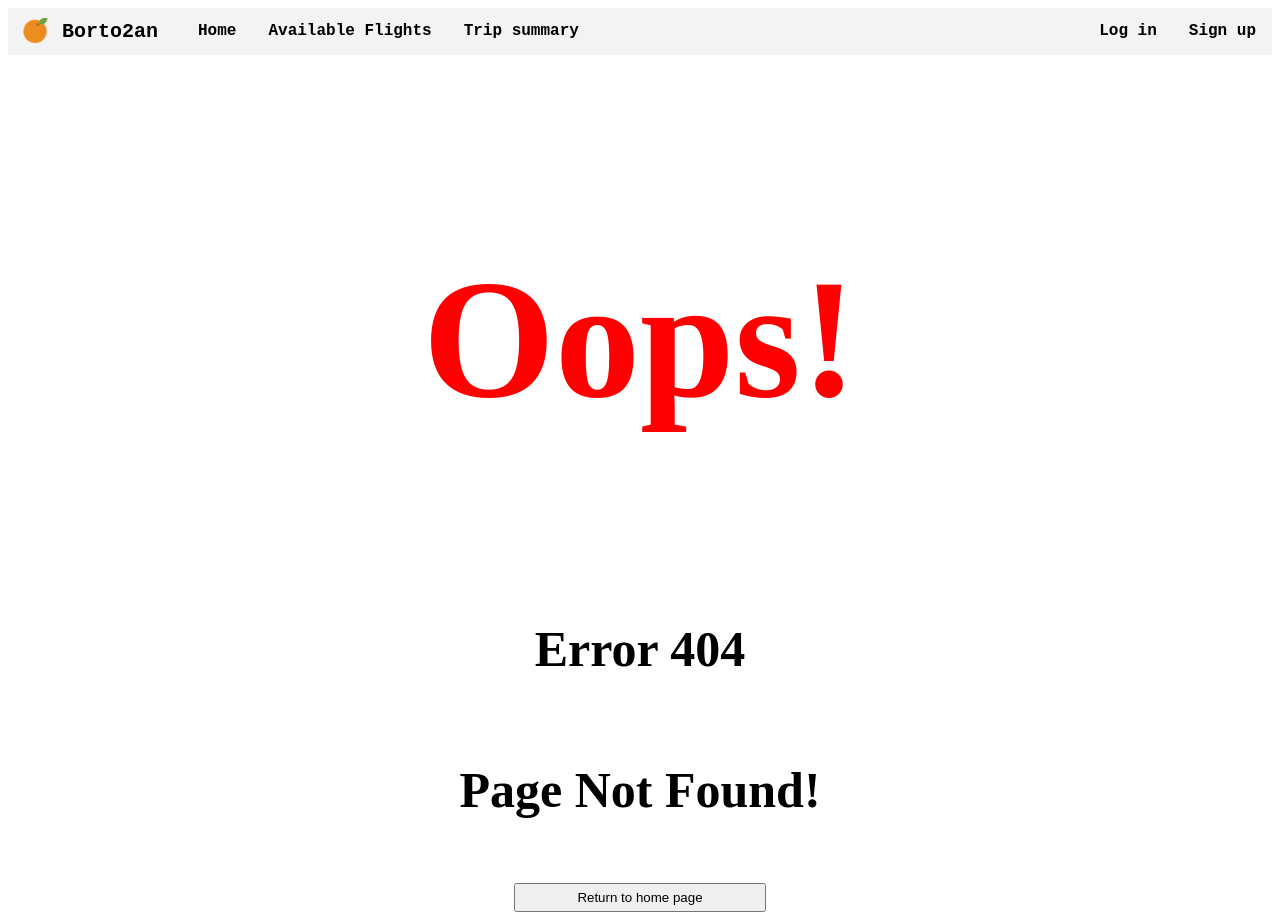
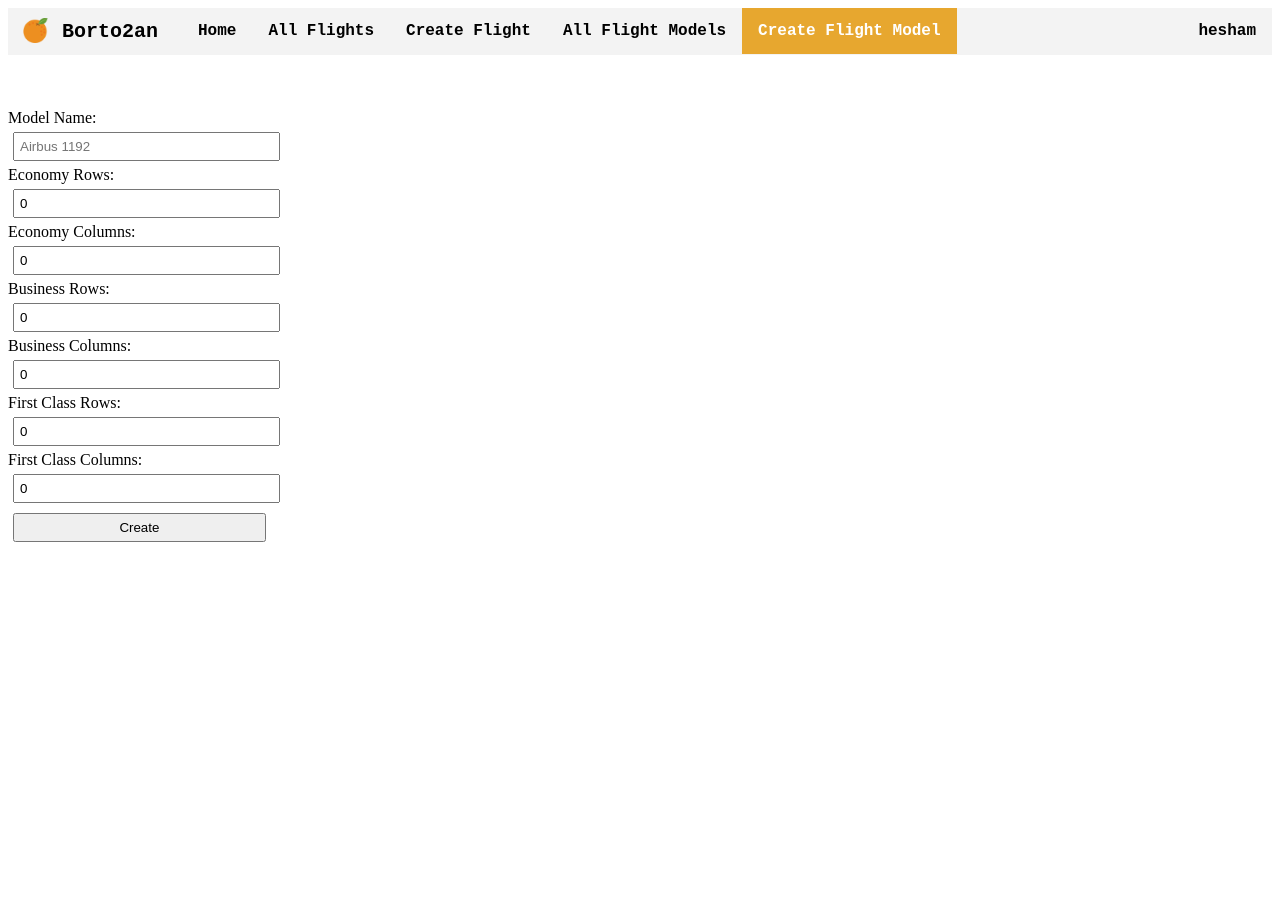
Before and after one commit to youssef204/Borto2an-, a React (Create React App) app in the folder client/: page /create_model in a window 1280 px wide. Before the commit this address had no page. After the commit the page ends 800 px from the top, so only its background shows below. Built offline with nearby package versions, Linux system fonts and the light colour scheme.

Commit message:
flight model front end finished

```diff
--- a/client/src/App.css
+++ b/client/src/App.css
@@ -24,3 +24,6 @@ button {
 .showAllDetails {
   width: 90%;
 }
+.deleteModel {
+  width: 90%;
+}
--- a/client/src/App.js
+++ b/client/src/App.js
@@ -10,13 +10,15 @@ import FlightDetails from './components/FlightDetails';
 import UpdateFlight from "./components/UpdateFlight";
 import "./App.css";
 import NavBar from "./components/NavBar/NavBar";
+import CreateModel from "./components/CreateModel";
+import AllModels from './components/AllModels';
 
 
 function App() {
   return (
     <>
     <Router>
-      <NavBar></NavBar>
+      <NavBar user={{name:'hesham',isAdmin:true}}></NavBar>
        <br/><br/><br/>
       <div>
         <Switch>
@@ -29,6 +31,8 @@ function App() {
           <Route exact path='/search_results' component={SearchResults} />
           <Route exact path='/flight_details' component={FlightDetails} />
           <Route exact path="/update_flight" component={UpdateFlight} />
+          <Route exact path="/create_model" component={CreateModel} />
+          <Route exact path='/all_models' component={AllModels} />
 
           <Route component={PageNotFound} />
         </Switch>
--- /dev/null
+++ b/client/src/components/AllModels.js
@@ -0,0 +1,92 @@
+import React from 'react'
+import axios from 'axios';
+import Model from './Model';
+import { Component } from 'react';
+
+class AllFlights extends Component {
+    constructor(props) {
+        super(props);
+        this.state = {
+            models: []
+        }
+    }
+
+    getAllModels = () =>{
+        axios
+            .get('http://localhost:8000/api/airplaneModel/showAllModels')
+            .then(res => {
+                console.log(res.msg);
+                this.setState(
+                    {
+                        models: res.data
+                    }
+                )
+            })
+            .catch(err => {
+                console.log(err);
+            })
+    };
+
+    componentDidMount() {
+        this.getAllModels();
+    };
+
+    deleteModel = id => {
+      axios
+        .delete('http://localhost:8000/api/airplaneModel/'+id)
+        .then(res => {this.getAllModels(); this.render();})
+        .catch(err =>{
+            alert("Error occurred in deletion");
+        });
+    };
+
+
+  render() {
+    let modellist;
+    const models = this.state.models;
+    if (!models) {
+      modellist = "there is no flights !";
+    } else {
+      modellist = models.map((model) => (
+        <Model
+        _id={model._id}
+        name={model.name}
+        economyRows={model.economyRows}
+        economyColumns={model.economyColumns}
+        businessRows={model.businessRows}
+        businessColumns={model.businessColumns}
+        firstClassRows={model.firstClassRows}
+        firstClassColumns={model.firstClassColumns}
+        deleteModel={this.deleteModel}
+        />
+      ));
+    }
+
+    return (
+      <body>
+        <div>
+
+          <table
+            style={{
+              marginLeft: "auto",
+              marginRight: "auto",
+            }}
+          >
+            <tr>
+              <th>Name</th>
+              <th>Economy Rows</th>
+              <th>Economy Columns</th>
+              <th>Business Rows</th>
+              <th>Business Columns</th>
+              <th>First Class Rows</th>
+              <th>First Class Columns</th>
+            </tr>
+            {modellist}
+          </table>
+        </div>
+      </body>
+    );
+  }
+}
+
+export default AllFlights;
--- /dev/null
+++ b/client/src/components/CreateModel.js
@@ -0,0 +1,133 @@
+import React from "react";
+import axios from "axios";
+
+class CreateModel extends React.Component {
+    constructor(){
+        super();
+        this.state = {
+            name:'',
+            economyRows:0,
+            economyColumns:0,
+            businessRows:0,
+            businessColumns:0,
+            firstClassRows:0,
+            firstClassColumns:0
+
+        }
+    }
+
+    onChange = (e) => {
+        this.setState({ [e.target.name]: e.target.value });
+    };
+
+    onSubmit = e => {
+    e.preventDefault();
+
+    const data = {
+      name: this.state.name,
+      economyRows: this.state.economyRows,
+      economyColumns: this.state.economyColumns,
+      businessRows: this.state.businessRows,
+      businessColumns: this.state.businessColumns,
+      firstClassRows: this.state.firstClassRows,
+      firstClassColumns: this.state.firstClassColumns
+    };
+    axios
+      .post('http://localhost:8000/api/airplaneModel', data)
+      .then(res => {
+        this.setState({
+            name:'',
+            economyRows:0,
+            economyColumns:0,
+            businessRows:0,
+            businessColumns:0,
+            firstClassRows:0,
+            firstClassColumns:0
+        })
+        this.props.history.push("/all_models");
+        alert("Flight Model created successfully!!");
+      })
+      .catch(err => {
+        alert("Enter Valid Data");
+      });
+  };
+
+    render() {
+        return (<>
+
+              <form noValidate onSubmit={this.onSubmit}>
+                Model Name:
+                <div>
+                  <input
+                    type='text'
+                    placeholder='Airbus 1192'
+                    name='name'
+                    value={this.state.name}
+                    onChange={this.onChange}
+                  />
+                </div>
+                Economy Rows:
+                <div>
+                  <input
+                    type='number'
+                    name='economyRows'
+                    value={this.state.economyRows}
+                    onChange={this.onChange}
+                  />
+                </div>
+                Economy Columns:
+                <div>
+                  <input
+                    type='number'
+                    name='economyColumns'
+                    value={this.state.economyColumns}
+                    onChange={this.onChange}
+                  />
+                </div>
+                Business Rows:
+                <div>
+                  <input
+                    type='number'
+                    name='businessRows'
+                    value={this.state.businessRows}
+                    onChange={this.onChange}
+                  />
+                </div>
+                Business Columns:
+                <div>
+                  <input
+                    type='number'
+                    name='businessColumns'
+                    value={this.state.businessColumns}
+                    onChange={this.onChange}
+                  />
+                </div>
+                First Class Rows:
+                <div>
+                  <input
+                    type='number'
+                    name='firstClassRows'
+                    value={this.state.firstClassRows}
+                    onChange={this.onChange}
+                  />
+                </div>
+                First Class Columns:
+                <div>
+                  <input
+                    type='number'
+                    name='firstClassColumns'
+                    value={this.state.firstClassColumns}
+                    onChange={this.onChange}
+                  />
+                </div>
+
+                <button>
+                  Create
+                </button>
+              </form>
+          </>
+    );
+    }
+}
+
+export default CreateModel;
--- /dev/null
+++ b/client/src/components/Model.js
@@ -0,0 +1,26 @@
+import React from 'react';
+
+
+function Flight({ _id,name, economyRows, economyColumns, businessRows, businessColumns, firstClassRows, firstClassColumns, deleteModel}) {
+
+  return (
+    <>
+    <tr style={{ background: "#dddddd" }}>
+      <td style={{ padding: "15px" }}> {name}</td>
+      <td style={{ padding: "15px" }}> {economyRows}</td>
+      <td style={{ padding: "15px" }} >{economyColumns}</td>
+      <td style={{ padding: "15px" }}>{businessRows}</td>
+      <td style={{ padding: "15px" }} >{businessColumns}</td>
+      <td style={{ padding: "15px" }}>{firstClassRows}</td>
+      <td style={{ padding: "15px" }} >{firstClassColumns}</td>
+
+      <button className="deleteModel" onClick = {()=>deleteModel(_id)} >
+        Delete
+      </button >
+    </tr>
+    </>
+
+  )
+}
+
+export default Flight
--- a/client/src/components/NavBar/NavBar.js
+++ b/client/src/components/NavBar/NavBar.js
@@ -58,6 +58,16 @@ function NavigationBar({user}) {
 
       <li className="NavBar">
         <Link to="/create_flight" exact className="NavBar">Create Flight</Link>
+      </li>
+
+      <li className="NavBar">
+        <Link to="/all_models" exact className="NavBar">All Flight Models</Link>
+      </li>
+
+
+
+      <li className="NavBar">
+        <Link to="/create_model" exact className="NavBar">Create Flight Model</Link>
       </li>
 
 
```
Also changed, not shown: 1 other file (tests, documents, lock files or other folders).
